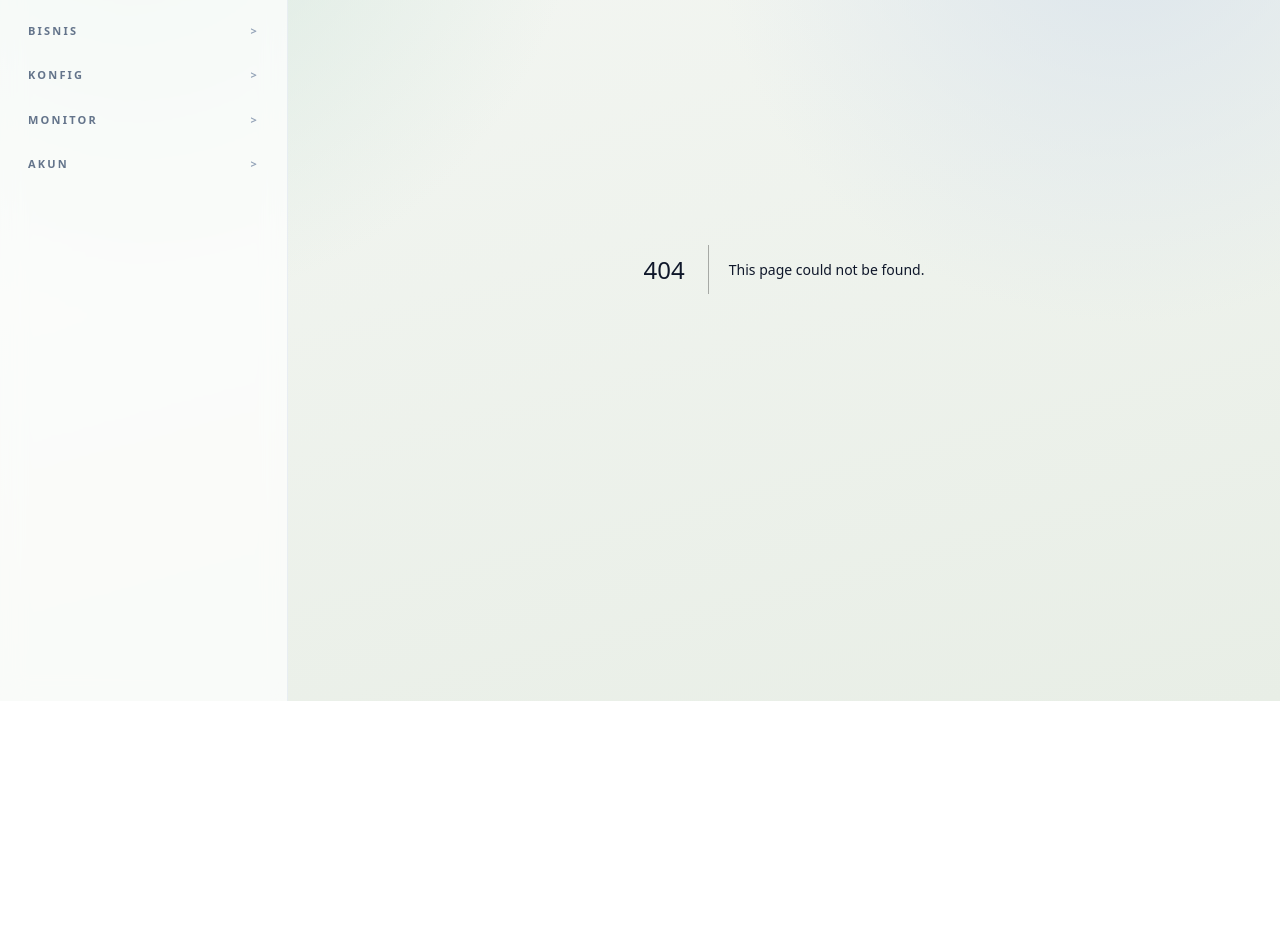
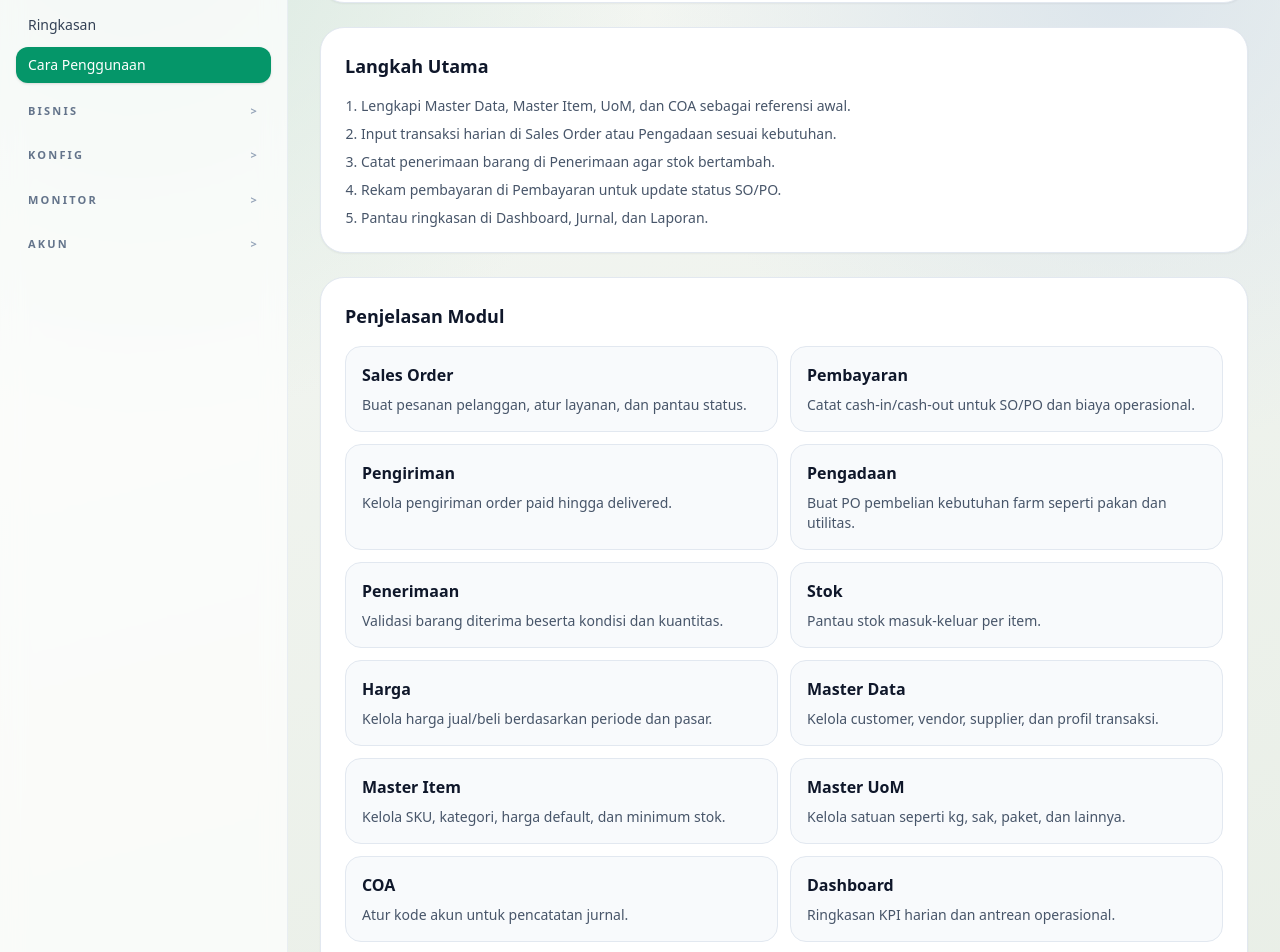
Before and after one commit to ArkaanHilmiS/chicken_banyard, a Next.js app: page /guide in a window 1280 px wide. Before the commit this address had no page. Shown: the part 240-1192 px from the top of the page. Before the commit the page ends 941 px from the top, so only its background shows below. Built offline with nearby package versions, Linux system fonts and the light colour scheme.

Commit message:
update: SO and PO number, add new feature for dashboard guidence

```diff
--- a/src/app/delivery-order/page.tsx
+++ b/src/app/delivery-order/page.tsx
@@ -75,7 +75,7 @@ export default function DeliveryOrderPage() {
           <table className="w-full text-sm">
             <thead className="border-y border-slate-200 bg-slate-50 text-left text-slate-600">
               <tr>
-                <th className="p-3">{locale === "en" ? "Order ID" : "Order ID"}</th>
+                <th className="p-3">{locale === "en" ? "SO No" : "No. SO"}</th>
                 <th className="p-3">{locale === "en" ? "Item" : "Item"}</th>
                 <th className="p-3">{locale === "en" ? "Qty" : "Qty"}</th>
                 <th className="p-3">{locale === "en" ? "Schedule" : "Jadwal"}</th>
@@ -92,7 +92,7 @@ export default function DeliveryOrderPage() {
               ) : (
                 readyToDeliver.map((order) => (
                   <tr key={order.id} className="border-b border-slate-100 align-top">
-                    <td className="p-3 font-medium text-slate-900">{order.id}</td>
+                    <td className="p-3 font-medium text-slate-900">{order.so_number || order.id}</td>
                     <td className="p-3">{order.item_name}</td>
                     <td className="p-3">{order.quantity} {order.unit}</td>
                     <td className="p-3">{order.delivery_date} {order.delivery_time}</td>
@@ -126,7 +126,7 @@ export default function DeliveryOrderPage() {
           <table className="w-full text-sm">
             <thead className="border-y border-slate-200 bg-slate-50 text-left text-slate-600">
               <tr>
-                <th className="p-3">{locale === "en" ? "Order ID" : "Order ID"}</th>
+                <th className="p-3">{locale === "en" ? "SO No" : "No. SO"}</th>
                 <th className="p-3">{locale === "en" ? "Item" : "Item"}</th>
                 <th className="p-3">{locale === "en" ? "Qty" : "Qty"}</th>
                 <th className="p-3">{locale === "en" ? "Schedule" : "Jadwal"}</th>
@@ -142,7 +142,7 @@ export default function DeliveryOrderPage() {
               ) : (
                 deliveredOrders.map((order) => (
                   <tr key={order.id} className="border-b border-slate-100 align-top">
-                    <td className="p-3 font-medium text-slate-900">{order.id}</td>
+                    <td className="p-3 font-medium text-slate-900">{order.so_number || order.id}</td>
                     <td className="p-3">{order.item_name}</td>
                     <td className="p-3">{order.quantity} {order.unit}</td>
                     <td className="p-3">{order.delivery_date} {order.delivery_time}</td>
--- /dev/null
+++ b/src/app/guide/page.tsx
@@ -0,0 +1,218 @@
+"use client";
+
+import Link from "next/link";
+import { useOfflineStore } from "@/lib/offlineStore";
+
+export default function GuidePage() {
+  const locale = useOfflineStore((state) => state.locale);
+
+  const copy = {
+    id: {
+      title: "Cara Penggunaan",
+      subtitle: "Panduan cepat alur kerja harian dan fungsi modul utama.",
+      stepsTitle: "Langkah Utama",
+      steps: [
+        "Lengkapi Master Data, Master Item, UoM, dan COA sebagai referensi awal.",
+        "Input transaksi harian di Sales Order atau Pengadaan sesuai kebutuhan.",
+        "Catat penerimaan barang di Penerimaan agar stok bertambah.",
+        "Rekam pembayaran di Pembayaran untuk update status SO/PO.",
+        "Pantau ringkasan di Dashboard, Jurnal, dan Laporan.",
+      ],
+      modulesTitle: "Penjelasan Modul",
+      modules: [
+        {
+          href: "/order",
+          title: "Sales Order",
+          description: "Buat pesanan pelanggan, atur layanan, dan pantau status.",
+        },
+        {
+          href: "/payment",
+          title: "Pembayaran",
+          description: "Catat cash-in/cash-out untuk SO/PO dan biaya operasional.",
+        },
+        {
+          href: "/delivery-order",
+          title: "Pengiriman",
+          description: "Kelola pengiriman order paid hingga delivered.",
+        },
+        {
+          href: "/procurement",
+          title: "Pengadaan",
+          description: "Buat PO pembelian kebutuhan farm seperti pakan dan utilitas.",
+        },
+        {
+          href: "/goods-receipt",
+          title: "Penerimaan",
+          description: "Validasi barang diterima beserta kondisi dan kuantitas.",
+        },
+        {
+          href: "/stock",
+          title: "Stok",
+          description: "Pantau stok masuk-keluar per item.",
+        },
+        {
+          href: "/price",
+          title: "Harga",
+          description: "Kelola harga jual/beli berdasarkan periode dan pasar.",
+        },
+        {
+          href: "/master-data",
+          title: "Master Data",
+          description: "Kelola customer, vendor, supplier, dan profil transaksi.",
+        },
+        {
+          href: "/item-master",
+          title: "Master Item",
+          description: "Kelola SKU, kategori, harga default, dan minimum stok.",
+        },
+        {
+          href: "/uom-master",
+          title: "Master UoM",
+          description: "Kelola satuan seperti kg, sak, paket, dan lainnya.",
+        },
+        {
+          href: "/coa",
+          title: "COA",
+          description: "Atur kode akun untuk pencatatan jurnal.",
+        },
+        {
+          href: "/dashboard",
+          title: "Dashboard",
+          description: "Ringkasan KPI harian dan antrean operasional.",
+        },
+        {
+          href: "/journal",
+          title: "Jurnal",
+          description: "Rekap jurnal dari transaksi penjualan dan pembelian.",
+        },
+        {
+          href: "/report",
+          title: "Laporan",
+          description: "Laporan operasional untuk evaluasi bisnis.",
+        },
+      ],
+    },
+    en: {
+      title: "How to Use",
+      subtitle: "Quick guide for daily workflow and key modules.",
+      stepsTitle: "Core Steps",
+      steps: [
+        "Set up Master Data, Item Master, UoM, and COA as your initial references.",
+        "Record daily transactions in Sales Order or Procurement as needed.",
+        "Confirm received goods in Goods Receipt to update inventory.",
+        "Record payments in Payment to update SO/PO status.",
+        "Monitor summaries in Dashboard, Journal, and Report.",
+      ],
+      modulesTitle: "Module Guide",
+      modules: [
+        {
+          href: "/order",
+          title: "Sales Order",
+          description: "Create customer orders, set service method, and monitor status.",
+        },
+        {
+          href: "/payment",
+          title: "Payment",
+          description: "Record cash-in/out for SO/PO and operating expenses.",
+        },
+        {
+          href: "/delivery-order",
+          title: "Delivery Order",
+          description: "Manage paid orders delivery until marked delivered.",
+        },
+        {
+          href: "/procurement",
+          title: "Procurement",
+          description: "Create POs for farm needs like feed and utilities.",
+        },
+        {
+          href: "/goods-receipt",
+          title: "Goods Receipt",
+          description: "Validate received goods, condition, and quantity.",
+        },
+        {
+          href: "/stock",
+          title: "Inventory",
+          description: "Track stock in/out per item.",
+        },
+        {
+          href: "/price",
+          title: "Pricing",
+          description: "Manage selling/buying prices by period and market.",
+        },
+        {
+          href: "/master-data",
+          title: "Master Data",
+          description: "Manage customers, vendors, suppliers, and transaction profiles.",
+        },
+        {
+          href: "/item-master",
+          title: "Item Master",
+          description: "Manage SKUs, categories, default prices, and minimum stock.",
+        },
+        {
+          href: "/uom-master",
+          title: "UoM Master",
+          description: "Manage units such as kg, sack, pack, and more.",
+        },
+        {
+          href: "/coa",
+          title: "COA",
+          description: "Set account codes for journal entries.",
+        },
+        {
+          href: "/dashboard",
+          title: "Dashboard",
+          description: "Daily KPI summary and operations queue.",
+        },
+        {
+          href: "/journal",
+          title: "Journal",
+          description: "Journal recap from sales and purchase transactions.",
+        },
+        {
+          href: "/report",
+          title: "Report",
+          description: "Operational reports for business review.",
+        },
+      ],
+    },
+  };
+
+  const t = copy[locale];
+
+  return (
+    <div className="mx-auto max-w-5xl space-y-6">
+      <section className="rounded-3xl border border-slate-200 bg-white p-6 shadow-sm">
+        <p className="text-xs uppercase tracking-[0.2em] text-emerald-600">ERP Guide</p>
+        <h1 className="mt-2 text-2xl font-semibold text-slate-900">{t.title}</h1>
+        <p className="mt-2 text-sm text-slate-600">{t.subtitle}</p>
+      </section>
+
+      <section className="rounded-3xl border border-slate-200 bg-white p-6 shadow-sm">
+        <h2 className="text-lg font-semibold text-slate-900">{t.stepsTitle}</h2>
+        <ol className="mt-4 list-decimal space-y-2 pl-4 text-sm text-slate-600">
+          {t.steps.map((step) => (
+            <li key={step}>{step}</li>
+          ))}
+        </ol>
+      </section>
+
+      <section className="rounded-3xl border border-slate-200 bg-white p-6 shadow-sm">
+        <h2 className="text-lg font-semibold text-slate-900">{t.modulesTitle}</h2>
+        <div className="mt-4 grid gap-3 sm:grid-cols-2">
+          {t.modules.map((module) => (
+            <Link
+              key={module.href}
+              href={module.href}
+              className="rounded-2xl border border-slate-200 bg-slate-50 p-4 text-sm text-slate-700 transition hover:-translate-y-0.5 hover:border-emerald-500 hover:text-emerald-700"
+            >
+              <p className="text-base font-semibold text-slate-900">{module.title}</p>
+              <p className="mt-2 text-sm text-slate-600">{module.description}</p>
+            </Link>
+          ))}
+        </div>
+      </section>
+    </div>
+  );
+}
--- a/src/app/layout.tsx
+++ b/src/app/layout.tsx
@@ -5,7 +5,7 @@ import Navbar from "@/components/layout/navbar";
 import Sidebar from "@/components/layout/sidebar";
 
 export const metadata = {
-  title: "Chicken Banyard ERP",
+  title: "ERP Peternakan Ayam Petelur",
   description: "ERP operasional peternakan dan penjualan telur untuk UMKM modern.",
 };
 
--- a/src/app/order/page.tsx
+++ b/src/app/order/page.tsx
@@ -3,7 +3,7 @@ import { useMemo, useState } from "react";
 import Input from "@/components/ui/input";
 import Select from "@/components/ui/select";
 import Button from "@/components/ui/button";
-import { useOfflineStore } from "@/lib/offlineStore";
+import { nextSequenceNumber, useOfflineStore } from "@/lib/offlineStore";
 
 export default function OrderPage() {
   const addOrder = useOfflineStore((state) => state.addOrder);
@@ -17,6 +17,7 @@ export default function OrderPage() {
   const priceMasters = useOfflineStore((state) => state.priceMasters);
   const locale = useOfflineStore((state) => state.locale);
   const numberLocale = locale === "en" ? "en-US" : "id-ID";
+  const nextSoNumber = useMemo(() => nextSequenceNumber("SO", orders), [orders]);
     const serviceMethods = [
       { value: "antar", label: locale === "en" ? "Delivery" : "Antar" },
       { value: "ambil", label: locale === "en" ? "Pick Up" : "Ambil Sendiri" },
@@ -174,6 +175,15 @@ export default function OrderPage() {
 
         <form onSubmit={handleOrder} className="mt-5 space-y-3">
           <div className="space-y-1">
+            <label className="text-xs font-medium text-slate-600">{locale === "en" ? "SO Number" : "No. SO"}</label>
+            <Input
+              type="text"
+              value={nextSoNumber}
+              readOnly
+              className="w-full bg-slate-50 text-slate-700"
+            />
+          </div>
+          <div className="space-y-1">
             <label className="text-xs font-medium text-slate-600">{locale === "en" ? "Customer" : "Pelanggan"}</label>
             <Select
               options={customerOptions}
@@ -293,7 +303,6 @@ export default function OrderPage() {
           <table className="w-full text-sm">
             <thead className="border-y border-slate-200 bg-slate-50 text-left text-slate-600">
               <tr>
-                <th className="p-3">{locale === "en" ? "Order ID" : "Order ID"}</th>
                 <th className="p-3">{locale === "en" ? "SO No" : "No. SO"}</th>
                 <th className="p-3">{locale === "en" ? "Order Date" : "Tanggal Order"}</th>
                 <th className="p-3">{locale === "en" ? "Details" : "Detail"}</th>
@@ -306,13 +315,12 @@ export default function OrderPage() {
             <tbody className="text-slate-700">
               {orders.length === 0 ? (
                 <tr>
-                  <td className="p-3 text-slate-500" colSpan={8}>{locale === "en" ? "No sales orders yet." : "Belum ada pesanan sales."}</td>
+                  <td className="p-3 text-slate-500" colSpan={7}>{locale === "en" ? "No sales orders yet." : "Belum ada pesanan sales."}</td>
                 </tr>
               ) : (
                 orders.map((order) => (
                   <tr key={order.id} className="border-b border-slate-100 align-top">
-                    <td className="p-3 font-medium text-slate-900">{order.id}</td>
-                    <td className="p-3 font-medium text-slate-900">{order.so_number || "-"}</td>
+                    <td className="p-3 font-medium text-slate-900">{order.so_number || order.id}</td>
                     <td className="p-3">{order.order_date}</td>
                     <td className="p-3">
                       <div>{order.item_name}</div>
--- a/src/app/page.tsx
+++ b/src/app/page.tsx
@@ -7,7 +7,7 @@ export default function Home() {
   const copy = {
     id: {
       heroTag: "Integrated ERP",
-      heroTitle: "Chicken Banyard Control Tower",
+      heroTitle: "Dashboard Peternakan Ayam Petelur",
       heroDesc: "Satu sistem untuk sales, purchasing, payment, goods receipt, inventory, dan jurnal. Semua proses operasional peternakan telur terhubung dalam alur kerja yang konsisten.",
       dashboard: "Buka Dashboard",
       createOrder: "Buat Sales Order",
--- a/src/app/payment/page.tsx
+++ b/src/app/payment/page.tsx
@@ -99,7 +99,7 @@ export default function PaymentPage() {
         .filter((order) => order.payment_status !== "paid")
         .map((order) => ({
           value: order.id,
-          label: `${order.id} - ${order.address} - Rp ${order.total_price.toLocaleString(numberLocale)}`,
+          label: `${order.so_number || order.id} - ${order.address} - Rp ${order.total_price.toLocaleString(numberLocale)}`,
         }));
     }
 
--- a/src/app/procurement/page.tsx
+++ b/src/app/procurement/page.tsx
@@ -4,7 +4,7 @@ import { useMemo, useState } from "react";
 import Button from "@/components/ui/button";
 import Input from "@/components/ui/input";
 import Select from "@/components/ui/select";
-import { useOfflineStore } from "@/lib/offlineStore";
+import { nextSequenceNumber, useOfflineStore } from "@/lib/offlineStore";
 import type { Purchase } from "@/types/purchase";
 
 export default function ProcurementPage() {
@@ -16,6 +16,7 @@ export default function ProcurementPage() {
   const addPurchase = useOfflineStore((state) => state.addPurchase);
   const locale = useOfflineStore((state) => state.locale);
   const numberLocale = locale === "en" ? "en-US" : "id-ID";
+  const nextPoNumber = useMemo(() => nextSequenceNumber("PO", purchases), [purchases]);
   const [vendorName, setVendorName] = useState("");
   const [itemName, setItemName] = useState("");
   const [vendorId, setVendorId] = useState("");
@@ -136,6 +137,15 @@ export default function ProcurementPage() {
 
           <div className="grid gap-3 md:grid-cols-2 xl:grid-cols-3">
             <div className="space-y-1">
+              <label className="text-xs font-medium text-slate-600">{locale === "en" ? "PO Number" : "No. PO"}</label>
+              <Input
+                type="text"
+                value={nextPoNumber}
+                readOnly
+                className="w-full bg-slate-50 text-slate-700"
+              />
+            </div>
+            <div className="space-y-1">
               <label className="text-xs font-medium text-slate-600">{locale === "en" ? "Vendor" : "Vendor"}</label>
               <Select options={vendorOptions} value={vendorId} onChange={(e) => onVendorChange(e.target.value)} required className="w-full" />
             </div>
--- a/src/app/stock/page.tsx
+++ b/src/app/stock/page.tsx
@@ -172,8 +172,8 @@ export default function StockPage() {
           <Select options={stockTypeOptions} value={stockType} onChange={(e) => setStockType(e.target.value as Stock["stock_type"] | "")} required className="w-full" />
         </div>
         <div className="space-y-1">
-          <label className="text-xs font-medium text-slate-600">{locale === "en" ? "Order ID" : "Order ID"}</label>
-          <Input value={orderId} onChange={(e) => setOrderId(e.target.value)} placeholder={locale === "en" ? "Order ID (optional)" : "Order ID (opsional)"} className="w-full" />
+          <label className="text-xs font-medium text-slate-600">{locale === "en" ? "SO No" : "No. SO"}</label>
+          <Input value={orderId} onChange={(e) => setOrderId(e.target.value)} placeholder={locale === "en" ? "SO No (optional)" : "No. SO (opsional)"} className="w-full" />
         </div>
         <Button type="submit">{locale === "en" ? "+ Add Stock" : "+ Tambah Stock"}</Button>
       </form>
--- a/src/components/layout/navbar.tsx
+++ b/src/components/layout/navbar.tsx
@@ -5,6 +5,7 @@ import { useOfflineStore } from "@/lib/offlineStore";
 
 const pageLabels: Record<string, { id: string; en: string }> = {
   "/": { id: "Ringkasan", en: "Overview" },
+  "/guide": { id: "Cara Penggunaan", en: "How to Use" },
   "/dashboard": { id: "Dashboard", en: "Dashboard" },
   "/order": { id: "Sales Order", en: "Sales Order" },
   "/payment": { id: "Pembayaran", en: "Payment" },
--- a/src/components/layout/sidebar.tsx
+++ b/src/components/layout/sidebar.tsx
@@ -11,6 +11,7 @@ const menuSections = [
     title: { id: "Beranda", en: "Home" },
     items: [
       { href: "/", label: { id: "Ringkasan", en: "Overview" } },
+      { href: "/guide", label: { id: "Cara Penggunaan", en: "How to Use" } },
     ],
   },
   {
--- a/src/lib/offlineStore.ts
+++ b/src/lib/offlineStore.ts
@@ -29,7 +29,7 @@ const DEFAULT_EGG_MIN_STOCK = 300;
 
 const toSequenceNumber = (prefix: "SO" | "PO", value: number) => `${prefix}${String(value).padStart(10, "0")}`;
 
-const nextSequenceNumber = (prefix: "SO" | "PO", items: Array<{ so_number?: string; po_number?: string }>) => {
+export const nextSequenceNumber = (prefix: "SO" | "PO", items: Array<{ so_number?: string; po_number?: string }>) => {
   const max = items.reduce((acc, item) => {
     const raw = prefix === "SO" ? item.so_number : item.po_number;
     if (!raw || !raw.startsWith(prefix)) return acc;
@@ -302,7 +302,7 @@ export const useOfflineStore = create<OfflineStoreState>((set, get) => ({
     const soNumber = nextSequenceNumber("SO", get().orders);
 
     const newOrder: Order = {
-      id: makeId("SO"),
+      id: soNumber,
       so_number: soNumber,
       user_id: get().currentUserId ?? "USR-001",
       order_date: today(),
```
